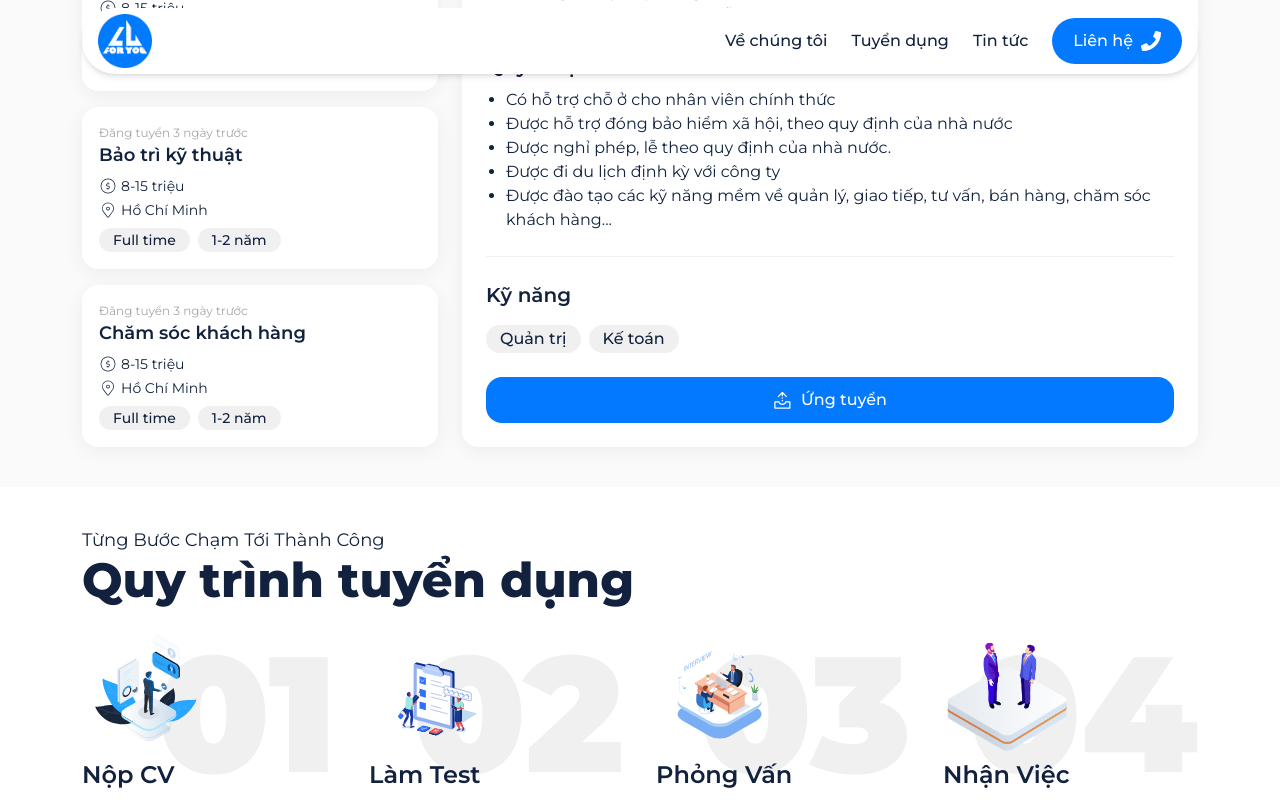
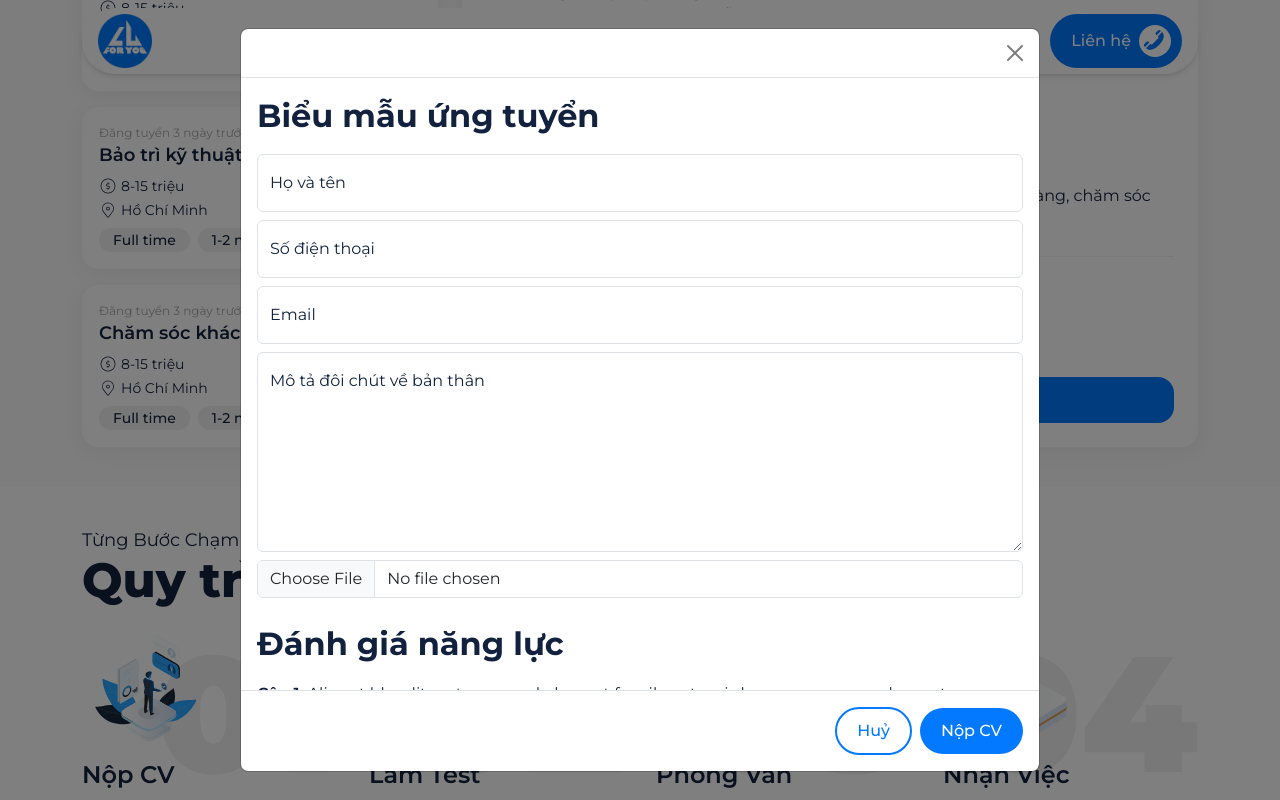
Before and after one commit to Huutaii/4u, a Next.js app: page /recruit in a window 1280 px wide. Both pictures are taken after a click on the button "Ứng tuyển". Shown: the part 1650-2450 px from the top of the page. Built offline with nearby package versions, Linux system fonts and the light colour scheme.

Commit message:
update modal apply cv

```diff
--- a/package.json
+++ b/package.json
@@ -13,6 +13,7 @@
     "lottie-react": "^2.4.0",
     "next": "14.2.17",
     "react": "^18",
+    "react-bootstrap": "^2.10.5",
     "react-dom": "^18",
     "react-icons": "^5.3.0",
     "sass": "^1.80.6",
--- a/src/app/about/page.tsx
+++ b/src/app/about/page.tsx
@@ -77,7 +77,7 @@ export default function About() {
                                     <p className="mb-2 mb-lg-3">Đội ngũ nhân viên của chúng tôi không chỉ được đào tạo bài bản, mà còn được khuyến khích để thể hiện sự chân thành và nhiệt tình trong từng khoảnh khắc.</p>
                                     <p>Chúng tôi tin rằng, thái độ phục vụ tốt nhất sẽ tạo ra những ấn tượng mạnh mẽ, và chính điều đó sẽ khiến khách hàng quay lại với chúng tôi.</p>
                                 </div>
-                                <a href="/recruit" className="btn">
+                                <a href="/recruit" className="btn icon-decor">
                                     Tham gia
                                     <IoIosArrowRoundForward/>
                                 </a>
--- a/src/app/components/Header.tsx
+++ b/src/app/components/Header.tsx
@@ -1,4 +1,5 @@
-import { FaPhone, FaNewspaper } from "react-icons/fa";
+import { FaNewspaper } from "react-icons/fa";
+import { TiPhone } from "react-icons/ti";
 import { VscHome, VscGitStashApply } from "react-icons/vsc";
 import { TbInfoSquareRounded } from "react-icons/tb";
 
@@ -40,9 +41,9 @@ const Header: React.FC = () => {
                                     </a>
                                 </li>
                             </ul>
-                            <a href="tel:#" className="btn d-none d-sm-inline-flex">
+                            <a href="tel:#" className="btn icon-decor d-none d-sm-inline-flex">
                                 Liên hệ
-                                <FaPhone />
+                                <TiPhone />
                             </a>
                         </div>
                     </div>
--- a/src/app/components/RecruitCta.tsx
+++ b/src/app/components/RecruitCta.tsx
@@ -1,4 +1,5 @@
 import { MdPhoneInTalk } from "react-icons/md";
+import { IoIosArrowRoundForward } from "react-icons/io";
 
 import '@/styles/components/RecruitCta.scss';
 
@@ -16,7 +17,10 @@ const RecruitCta: React.FC = () => {
                                 <span className="h4">Gia nhập cùng chúng tôi</span>
                             </p>
                             <div className="d-flex flex-wrap-reverse align-items-center row-gap-3 column-gap-5 mt-3 mt-xl-4">
-                                <a href="/recruit" className="btn">Ứng tuyển</a>
+                                <a href="/recruit" className="btn icon-decor">
+                                    Ứng tuyển
+                                    <IoIosArrowRoundForward/>
+                                </a>
                                 <a href="tel:0123456789" className="recruit-cta__main--btn d-flex align-items-center column-gap-3">
                                     <MdPhoneInTalk />
                                     <div>
--- a/src/app/page.tsx
+++ b/src/app/page.tsx
@@ -11,6 +11,7 @@ import articles from '../../public/dummy/articles.json';
 import useResponsive from './hooks/useResponsive';
 
 import { VscGitStashApply } from "react-icons/vsc";
+import { IoIosArrowRoundForward } from "react-icons/io";
 
 export default function Home() {
     const isTabletOrBelow = useResponsive();
@@ -166,7 +167,10 @@ export default function Home() {
                         </div>
                     }
                     <div className="text-center mt-lg-4">
-                        <a href="/article" className="btn">Xem tất cả</a>
+                        <a href="/article" className="btn icon-decor">
+                            Xem tất cả
+                            <IoIosArrowRoundForward/>
+                        </a>
                     </div>
                 </div>
             </section>
--- a/src/app/recruit/page.tsx
+++ b/src/app/recruit/page.tsx
@@ -3,6 +3,9 @@
 import { useState } from "react";
 import { Swiper, SwiperSlide } from 'swiper/react';
 import Lottie from "lottie-react";
+import FloatingLabel from 'react-bootstrap/FloatingLabel';
+import Form from 'react-bootstrap/Form';
+import Modal from 'react-bootstrap/Modal';
 import { CiSearch, CiDollar, CiLocationOn, CiMedal, CiPen } from "react-icons/ci";
 import { PiBriefcaseLight, PiGenderIntersex } from "react-icons/pi";
 import { VscGitStashApply } from "react-icons/vsc";
@@ -171,7 +174,9 @@ export default function Recruit() {
 }
 
 const RecruitDesc: React.FC<RecruitDescProps> = ({ id, title, salary, location, type, qualification, experience, gender, publishAt, skill, description }) => {
+    const [modalShow, setModalShow] = useState(false);
     return (
+        <>
             <div className="recruit-desc">
                 <div className="recruit-desc__heading">
                     <p className="h4 fw-bold text-center text-capitalize mb-3">{title}</p>
@@ -230,10 +235,81 @@ const RecruitDesc: React.FC<RecruitDescProps> = ({ id, title, salary, location,
                         ))}
                     </ul>
                 </div>
-            <button className="btn justify-content-center rounded-4 w-100 mt-4">
+                <button className="btn justify-content-center rounded-4 w-100 mt-4" onClick={() => setModalShow(true)}>
                     <VscGitStashApply/>
                     Ứng tuyển
                 </button>
             </div>
+
+            <MyVerticallyCenteredModal show={modalShow} onHide={() => setModalShow(false)} />
+        </>
     );
 };
+
+interface MyVerticallyCenteredModalProps {
+    show: boolean;
+    onHide: () => void;
+}
+const MyVerticallyCenteredModal: React.FC<MyVerticallyCenteredModalProps> = (props) => {
+    return (
+        <Modal
+            {...props}
+            scrollable={true}
+            size="lg"
+            aria-labelledby="contained-modal-title-vcenter"
+            centered
+        >
+            <Modal.Header closeButton />
+            <Modal.Body>
+                <Form>
+                    <h4 className="fw-bold mb-3">Biểu mẫu ứng tuyển</h4>
+                    <div>
+                        <FloatingLabel controlId="floatingName" label="Họ và tên" className="mb-2">
+                            <Form.Control type="name" placeholder="Họ và tên" />
+                        </FloatingLabel>
+                        <FloatingLabel controlId="floatingPhone" label="Số điện thoại" className="mb-2">
+                            <Form.Control type="phone" placeholder="Số điện thoại" />
+                        </FloatingLabel>
+                        <FloatingLabel controlId="floatingEmail" label="Email" className="mb-2">
+                            <Form.Control type="email" placeholder="Email" />
+                        </FloatingLabel>
+                        <FloatingLabel controlId="floatingTextarea" label="Mô tả đôi chút về bản thân" className="mb-2">
+                            <Form.Control as="textarea" placeholder="Mô tả đôi chút về bản thân" style={{ height: '200px' }} />
+                        </FloatingLabel>
+                        <Form.Group className="position-relative">
+                            <Form.Control
+                                type="file"
+                                required
+                                name="file"
+                            />
+                            <Form.Control.Feedback type="invalid" tooltip>
+                            </Form.Control.Feedback>
+                        </Form.Group>
+                    </div>
+                    <h4 className="fw-bold mb-3 mt-4">Đánh giá năng lực</h4>
+                    <div>
+                        <div className="mb-2">
+                            <p className="mb-1"><span className="fw-semibold">Câu 1:</span> Aliquet blandit erat commodo laoreet faucibus; turpis lorem maecenas elementum.</p>
+                            <Form.Control as="textarea" rows={3} />
+                        </div>
+                        <div className="mb-2">
+                            <p className="mb-1"><span className="fw-semibold">Câu 2:</span> Lorem ipsum odor amet, consectetuer adipiscing elit.</p>
+                            <Form.Control as="textarea" rows={3} />
+                        </div>
+                        <div>
+                            <p className="mb-1"><span className="fw-semibold">Câu 3:</span> Duis non mattis leo molestie natoque montes neque. Pharetra facilisi morbi ullamcorper elit taciti dapibus.</p>
+                            <Form.Check type="radio" name='sentences1' id='sentences1-1' label='Diam potenti consequat a molestie' />
+                            <Form.Check type="radio" name='sentences1' id='sentences1-2' label='Condimentum in leo eu neque' />
+                            <Form.Check type="radio" name='sentences1' id='sentences1-3' label='Venenatis curae mollis phasellus felis vivamus laoreet vel placerat.' />
+                            <Form.Check type="radio" name='sentences1' id='sentences1-4' label='Pharetra facilisi morbi ullamcorper elit taciti dapibus' />
+                        </div>
+                    </div>
+                </Form>
+            </Modal.Body>
+            <Modal.Footer>
+                <button className="btn btn-outline" onClick={props.onHide}>Huỷ</button>
+                <button className="btn">Nộp CV</button>
+            </Modal.Footer>
+        </Modal>
+    );
+}
--- a/src/styles/base/base.scss
+++ b/src/styles/base/base.scss
@@ -49,13 +49,32 @@
     color: white !important;
     background-color: $primary;
     border-radius: 99px;
+    &:hover {
+        background-color: #1967D2;
+    }
     svg {
         font-size: 20px;
     }
-    &:hover {
-        background-color: #1967D2;
+    &.icon-decor {
+        padding: 10px 10px 10px 20px;
+        svg {
+            padding: 2px;
+            font-size: 32px;
+            background-color: #FFFFFF;
+            border-radius: 50%;
+            color: $primary;
+        }
+    }
+    &.btn-outline {
+        color: $primary !important;
+        background-color: transparent;
+        border: 2px solid $primary;
+        &:hover {
+            color: #FFFFFF !important;
+        }
     }
 }
+
 
 .search {
     position: relative;
--- a/src/styles/pages/about.scss
+++ b/src/styles/pages/about.scss
@@ -9,7 +9,10 @@
         }
     }
     .story {
-        padding: 60px 0;
+        padding: 40px 0;
+        @include respond-to(lg) {
+            padding: 60px 0;
+        }
         &-heading {
             position: sticky;
             top: 6rem;
@@ -105,8 +108,14 @@
         }
     }
     .team {
-        padding: 80px 0;
+        padding: 24px 0;
         overflow: hidden;
+        @include respond-to(sm) {
+            padding: 40px 0;
+        }
+        @include respond-to(lg) {
+            padding: 80px 0;
+        }
         &-info {
             display: flex;
             flex-direction: column;
@@ -123,16 +132,6 @@
                 font-weight: 300;
                 span {
                     font-weight: 500;
-                }
-            }
-            .btn {
-                padding: 10px 10px 10px 20px;
-                svg {
-                    padding: 2px;
-                    font-size: 32px;
-                    background-color: #FFFFFF;
-                    border-radius: 50%;
-                    color: $primary;
                 }
             }
         }
@@ -235,7 +234,10 @@
     }
 
     .award {
-        padding: 80px 0;
+        padding: 48px 0;
+        @include respond-to(lg) {
+            padding: 80px 0;
+        }
         &-heading {
             p {
                 position: relative;
```
Also changed, not shown: 1 other file (tests, documents, lock files or other folders). Lines whose indentation alone changed are shown as unchanged.
